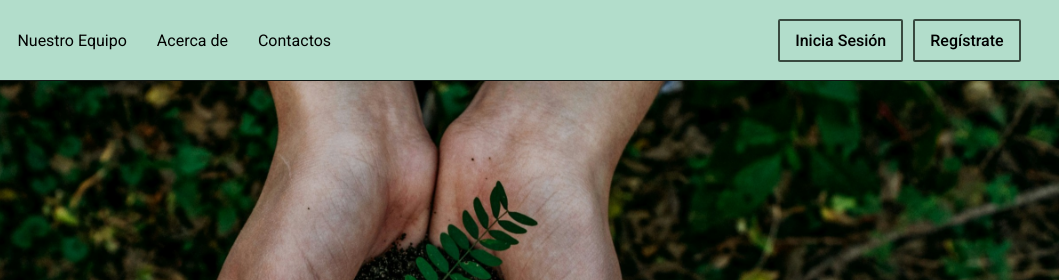
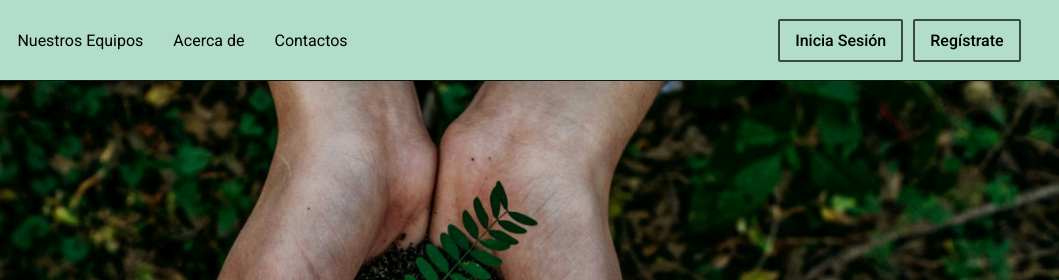
Before and after one commit to AmbientalCompany-2024/TF-IHC-y-Tecnologias-Moviles--OFICIAL-, a plain HTML site: page public/index.html in a window 1280 px wide. Shown: the top 280 px of the page, 221-1280 px from the left. Drawn offline with Linux system fonts and the light colour scheme.

Commit message:
Update index.html
Actualizacion de prueba

```diff
--- a/public/index.html
+++ b/public/index.html
@@ -19,7 +19,7 @@
             <li class="header__nav-item">
               <a href="#" id="logo-link"><img src="./assets/images/logo.png" alt="WideGreen logo"/></a>
             </li>
-            <li class="header__nav-item"><a href="./nuestroEquipo.html" class="header__nav-link">Nuestro Equipo</a></li>
+            <li class="header__nav-item"><a href="./nuestroEquipo.html" class="header__nav-link">Nuestros Equipos</a></li>
             <li class="header__nav-item"><a href="./acercaDe.html" class="header__nav-link">Acerca de</a></li>
             <li class="header__nav-item"><a href="./contactos.html" class="header__nav-link">Contactos</a></li>
           </ul>
```
